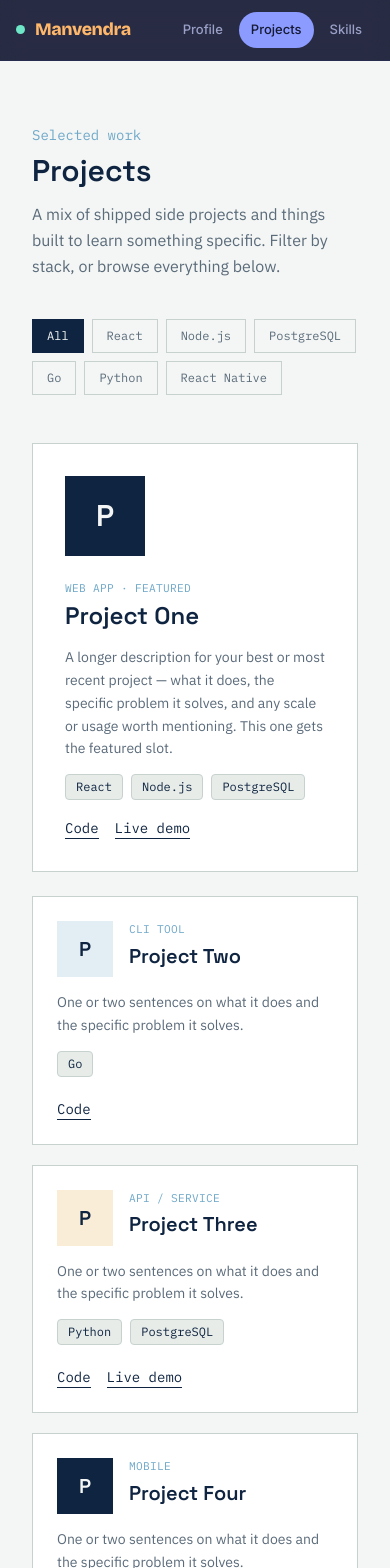
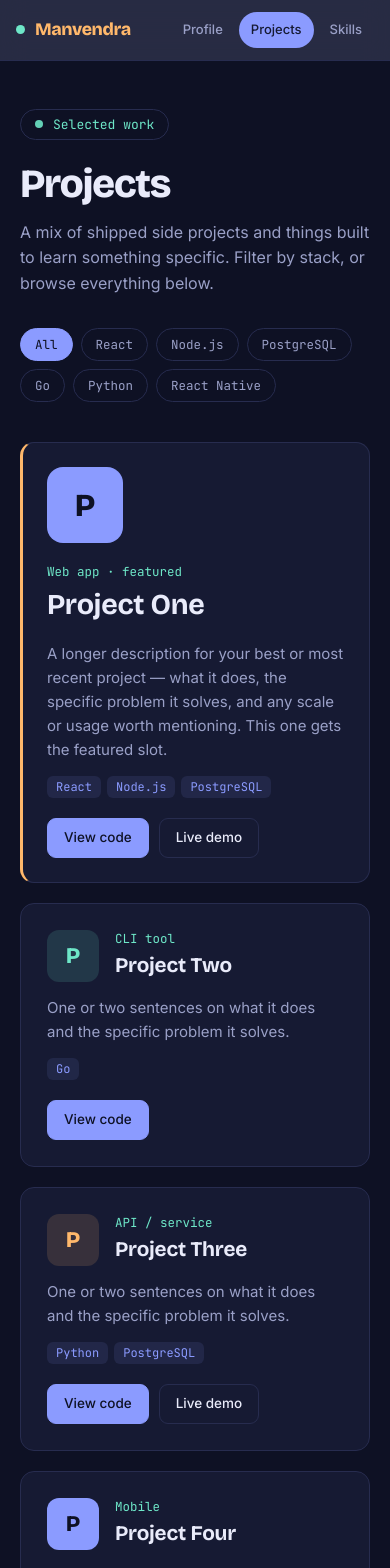
Before and after one commit to dev-manvendra/Portfolio, a React app: page /projects in a window 390 px wide. Shown: the top 1568 px of the page. Built offline with nearby package versions, Linux system fonts and the light colour scheme; the HTML template or start-up script is replaced by a standard one.

Commit message:
update profile component

```diff
--- a/src/Components/Projects.jsx
+++ b/src/Components/Projects.jsx
@@ -4,7 +4,7 @@ import { useMemo, useState } from "react";
 // treatment. "stack" also powers the filter chips above the grid.
 const PROJECTS_DATA = [
   {
-    category: "WEB APP",
+    category: "Web app",
     title: "Project One",
     description:
       "A longer description for your best or most recent project — what it does, the specific problem it solves, and any scale or usage worth mentioning. This one gets the featured slot.",
@@ -13,7 +13,7 @@ const PROJECTS_DATA = [
     demo: "https://project-one.example.com",
   },
   {
-    category: "CLI TOOL",
+    category: "CLI tool",
     title: "Project Two",
     description:
       "One or two sentences on what it does and the specific problem it solves.",
@@ -22,7 +22,7 @@ const PROJECTS_DATA = [
     demo: null,
   },
   {
-    category: "API / SERVICE",
+    category: "API / service",
     title: "Project Three",
     description:
       "One or two sentences on what it does and the specific problem it solves.",
@@ -31,7 +31,7 @@ const PROJECTS_DATA = [
     demo: "https://project-three.example.com",
   },
   {
-    category: "MOBILE",
+    category: "Mobile",
     title: "Project Four",
     description:
       "One or two sentences on what it does and the specific problem it solves.",
@@ -42,22 +42,100 @@ const PROJECTS_DATA = [
 ];
 
 // Cycles through these for the monogram tiles, keyed by index.
-const MONOGRAM_STYLES = [
-  "bg-navy-deep text-paper",
-  "bg-line-cyan/20 text-navy-deep",
-  "bg-signal/20 text-navy-deep",
+const MONOGRAMS = [
+  { bg: "var(--accent)", fg: "#0e1124" },
+  { bg: "rgba(110,231,200,.14)", fg: "var(--mint)" },
+  { bg: "rgba(255,184,107,.14)", fg: "var(--warm)" },
 ];
 
-function Monogram({ title, index, size = "h-14 w-14 text-xl" }) {
+const CSS = `
+@import url('https://fonts.googleapis.com/css2?family=Bricolage+Grotesque:opsz,wght@12..96,500;12..96,700;12..96,800&family=Inter:wght@400;500&family=JetBrains+Mono:wght@400;500&display=swap');
+
+.pj{--bg:#0e1124;--panel:#161a33;--edge:#272c4f;--text:#e9ebfa;--dim:#9aa0c7;--accent:#8b9bff;--warm:#ffb86b;--mint:#6ee7c8;
+  background:var(--bg);color:var(--text);font-family:'Inter',system-ui,sans-serif;line-height:1.6}
+.pj *{box-sizing:border-box}
+.pj a{color:inherit;text-decoration:none}
+.pj :focus-visible{outline:2px solid var(--accent);outline-offset:3px}
+.pj-wrap{max-width:1120px;margin:0 auto;padding:72px 24px 96px}
+.pj-tag{display:inline-flex;align-items:center;gap:10px;font:400 13px 'JetBrains Mono',monospace;color:var(--mint);
+  border:1px solid var(--edge);border-radius:999px;padding:6px 14px;margin:0 0 24px}
+.pj-dot{width:8px;height:8px;border-radius:50%;background:var(--mint);animation:pj-pulse 2s ease-in-out infinite}
+.pj h1{font-family:'Bricolage Grotesque',sans-serif;font-weight:800;font-size:clamp(2.5rem,6vw,4rem);line-height:1;letter-spacing:-.03em;margin:0 0 16px}
+.pj-lead{color:var(--dim);max-width:58ch;margin:0 0 32px}
+.pj-chips{display:flex;flex-wrap:wrap;gap:8px;margin-bottom:40px}
+.pj-chip{font:400 12.5px 'JetBrains Mono',monospace;color:var(--dim);background:transparent;border:1px solid var(--edge);
+  border-radius:999px;padding:7px 14px;cursor:pointer;transition:border-color .2s,color .2s,background .2s}
+.pj-chip:hover{border-color:var(--accent);color:var(--text)}
+.pj-chip[aria-pressed="true"]{background:var(--accent);border-color:var(--accent);color:#0e1124}
+.pj-card{display:flex;flex-direction:column;gap:14px;background:var(--panel);border:1px solid var(--edge);border-radius:14px;padding:26px;transition:border-color .2s}
+.pj-card:hover{border-color:var(--accent)}
+.pj-feat{flex-direction:row;gap:28px;padding:32px;margin-bottom:20px;border-left:3px solid var(--warm)}
+.pj-mono{display:flex;flex:none;align-items:center;justify-content:center;border-radius:12px;font:800 1.4rem 'Bricolage Grotesque',sans-serif;width:52px;height:52px}
+.pj-feat .pj-mono{width:76px;height:76px;font-size:2rem;border-radius:16px}
+.pj-body{display:flex;flex:1;flex-direction:column;gap:14px;min-width:0}
+.pj-head{display:flex;align-items:flex-start;gap:16px}
+.pj-cat{font:400 12.5px 'JetBrains Mono',monospace;color:var(--mint);margin:0}
+.pj h2{font-family:'Bricolage Grotesque',sans-serif;font-weight:700;font-size:1.3rem;letter-spacing:-.01em;margin:2px 0 0}
+.pj-feat h2{font-size:1.8rem}
+.pj-desc{margin:0;color:var(--dim);font-size:15px;max-width:64ch}
+.pj-stack{display:flex;flex-wrap:wrap;gap:6px;list-style:none;margin:0;padding:0}
+.pj-stack li{font:400 12px 'JetBrains Mono',monospace;color:var(--accent);background:rgba(139,155,255,.1);border-radius:6px;padding:3px 9px}
+.pj-links{display:flex;gap:10px;margin-top:auto;padding-top:6px}
+.pj-btn{display:inline-flex;font-weight:500;font-size:13.5px;border:1px solid var(--edge);border-radius:9px;padding:8px 16px;transition:border-color .2s,background .2s}
+.pj-btn:hover{border-color:var(--accent);background:rgba(139,155,255,.08)}
+.pj-btn.primary{background:var(--accent);border-color:var(--accent);color:#0e1124}
+.pj-btn.primary:hover{background:#fff;border-color:#fff}
+.pj-grid{display:grid;grid-template-columns:repeat(2,1fr);gap:20px}
+.pj-empty{padding:64px 0;text-align:center;font:400 14px 'JetBrains Mono',monospace;color:var(--dim)}
+.pj-in{animation:pj-in .7s cubic-bezier(.2,.7,.2,1) both}
+@keyframes pj-in{from{opacity:0;transform:translateY(14px)}to{opacity:1;transform:none}}
+@keyframes pj-pulse{50%{opacity:.35}}
+@media (max-width:760px){
+  .pj-wrap{padding:48px 20px 64px}
+  .pj-grid{grid-template-columns:1fr}
+  .pj-feat{flex-direction:column;gap:20px;padding:24px}
+}
+@media (prefers-reduced-motion:reduce){.pj *{animation:none!important}}
+`;
+
+function Monogram({ title, index }) {
+  const m = MONOGRAMS[index % MONOGRAMS.length];
   return (
-    <div
-      className={`flex ${size} shrink-0 items-center justify-center font-display font-semibold ${MONOGRAM_STYLES[index % MONOGRAM_STYLES.length]}`}
-    >
+    <div className="pj-mono" style={{ background: m.bg, color: m.fg }} aria-hidden="true">
       {title.charAt(0)}
     </div>
   );
 }
 
+function Stack({ items }) {
+  return (
+    <ul className="pj-stack">
+      {items.map((tech) => (
+        <li key={tech}>{tech}</li>
+      ))}
+    </ul>
+  );
+}
+
+function Links({ project }) {
+  return (
+    <div className="pj-links">
+      <a href={project.code} target="_blank" rel="noopener noreferrer" className="pj-btn primary">
+        View code
+      </a>
+      {project.demo && (
+        <a href={project.demo} target="_blank" rel="noopener noreferrer" className="pj-btn">
+          Live demo
+        </a>
+      )}
+    </div>
+  );
+}
+
+/**
+ * Route component — renders page content only, so it can sit between your
+ * Header and Footer.
+ */
 export default function Projects() {
   const [activeTag, setActiveTag] = useState("All");
 
@@ -68,145 +146,76 @@ export default function Projects() {
 
   const [featured, ...rest] = PROJECTS_DATA;
   const filteredRest =
-    activeTag === "All"
-      ? rest
-      : rest.filter((p) => p.stack.includes(activeTag));
+    activeTag === "All" ? rest : rest.filter((p) => p.stack.includes(activeTag));
   const showFeatured = activeTag === "All" || featured.stack.includes(activeTag);
 
   return (
-    <div className="min-h-screen bg-paper text-ink font-body">
+    <div className="pj">
+      <style>{CSS}</style>
 
-      <main className="mx-auto max-w-page px-8 pb-24">
-        <section className="pt-16">
-          <p className="mb-2 font-mono text-sm text-line-cyan">Selected work</p>
-          <h1 className="mb-3 font-display text-3xl font-semibold text-navy-deep">
+      <section className="pj-wrap">
+        <p className="pj-tag pj-in">
+          <span className="pj-dot" />
+          Selected work
+        </p>
+        <h1 className="pj-in" style={{ animationDelay: "80ms" }}>
           Projects
         </h1>
-          <p className="mb-10 max-w-[60ch] leading-relaxed text-muted">
-            A mix of shipped side projects and things built to learn something
-            specific. Filter by stack, or browse everything below.
+        <p className="pj-lead pj-in" style={{ animationDelay: "160ms" }}>
+          A mix of shipped side projects and things built to learn something specific. Filter by
+          stack, or browse everything below.
         </p>
 
-          <div className="mb-12 flex flex-wrap gap-2">
+        <div className="pj-chips pj-in" style={{ animationDelay: "220ms" }} role="group" aria-label="Filter by stack">
           {tags.map((tag) => (
             <button
               key={tag}
               type="button"
+              className="pj-chip"
+              aria-pressed={activeTag === tag}
               onClick={() => setActiveTag(tag)}
-                className={`font-mono text-xs px-3.5 py-2 border transition-colors ${
-                  activeTag === tag
-                    ? "border-navy-deep bg-navy-deep text-paper"
-                    : "border-line text-muted hover:border-navy-deep hover:text-navy-deep"
-                }`}
             >
               {tag}
             </button>
           ))}
         </div>
 
-          {/* Featured project */}
         {showFeatured && (
-            <article className="mb-6 flex flex-col gap-6 border border-line bg-white p-8 md:flex-row md:items-start">
-              <Monogram title={featured.title} index={0} size="h-20 w-20 text-3xl" />
-              <div className="flex flex-1 flex-col gap-3.5">
-                <div className="flex flex-wrap items-center justify-between gap-2">
+          <article className="pj-card pj-feat">
+            <Monogram title={featured.title} index={0} />
+            <div className="pj-body">
               <div>
-                    <p className="font-mono text-[0.7rem] tracking-wide text-line-cyan">
-                      {featured.category} · FEATURED
-                    </p>
-                    <h2 className="mt-1 font-display text-2xl font-semibold text-navy-deep">
-                      {featured.title}
-                    </h2>
+                <p className="pj-cat">{featured.category} · featured</p>
+                <h2>{featured.title}</h2>
               </div>
-                </div>
-                <p className="max-w-[65ch] text-sm leading-relaxed text-muted">
-                  {featured.description}
-                </p>
-                <div className="flex flex-wrap gap-2">
-                  {featured.stack.map((tech) => (
-                    <span key={tech} className="tag-chip">
-                      {tech}
-                    </span>
-                  ))}
-                </div>
-                <div className="flex gap-4 pt-1">
-                  <a
-                    href={featured.code}
-                    className="border-b border-navy-deep font-mono text-sm text-navy-deep hover:border-line-cyan hover:text-line-cyan"
-                  >
-                    Code
-                  </a>
-                  {featured.demo && (
-                    <a
-                      href={featured.demo}
-                      className="border-b border-navy-deep font-mono text-sm text-navy-deep hover:border-line-cyan hover:text-line-cyan"
-                    >
-                      Live demo
-                    </a>
-                  )}
-                </div>
+              <p className="pj-desc">{featured.description}</p>
+              <Stack items={featured.stack} />
+              <Links project={featured} />
             </div>
           </article>
         )}
 
-          {/* Rest of the projects */}
-          <div className="grid grid-cols-1 gap-5 md:grid-cols-2">
+        <div className="pj-grid">
           {filteredRest.map((project, i) => (
-              <article
-                key={project.title}
-                className="flex flex-col gap-3.5 border border-line bg-white p-6 transition-colors hover:border-line-cyan"
-              >
-                <div className="flex items-start gap-4">
+            <article key={project.title} className="pj-card">
+              <div className="pj-head">
                 <Monogram title={project.title} index={i + 1} />
                 <div>
-                    <p className="font-mono text-[0.7rem] tracking-wide text-line-cyan">
-                      {project.category}
-                    </p>
-                    <h2 className="mt-1 font-display text-xl font-semibold text-navy-deep">
-                      {project.title}
-                    </h2>
+                  <p className="pj-cat">{project.category}</p>
+                  <h2>{project.title}</h2>
                 </div>
               </div>
-
-                <p className="text-sm leading-relaxed text-muted">
-                  {project.description}
-                </p>
-
-                <div className="flex flex-wrap gap-2">
-                  {project.stack.map((tech) => (
-                    <span key={tech} className="tag-chip">
-                      {tech}
-                    </span>
-                  ))}
-                </div>
-
-                <div className="mt-auto flex gap-4 pt-2">
-                  <a
-                    href={project.code}
-                    className="border-b border-navy-deep font-mono text-sm text-navy-deep hover:border-line-cyan hover:text-line-cyan"
-                  >
-                    Code
-                  </a>
-                  {project.demo && (
-                    <a
-                      href={project.demo}
-                      className="border-b border-navy-deep font-mono text-sm text-navy-deep hover:border-line-cyan hover:text-line-cyan"
-                    >
-                      Live demo
-                    </a>
-                  )}
-                </div>
+              <p className="pj-desc">{project.description}</p>
+              <Stack items={project.stack} />
+              <Links project={project} />
             </article>
           ))}
         </div>
 
         {!showFeatured && filteredRest.length === 0 && (
-            <p className="py-16 text-center font-mono text-sm text-muted">
-              Nothing tagged "{activeTag}" yet.
-            </p>
+          <p className="pj-empty">Nothing tagged "{activeTag}" yet.</p>
         )}
       </section>
-      </main>
     </div>
   );
 }
```
Lines whose indentation alone changed are shown as unchanged.
